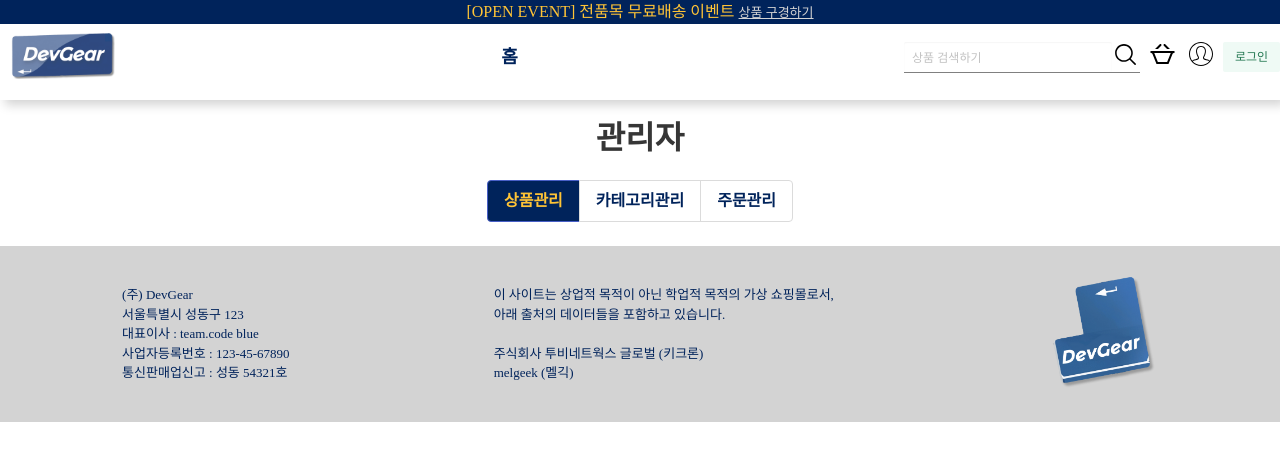
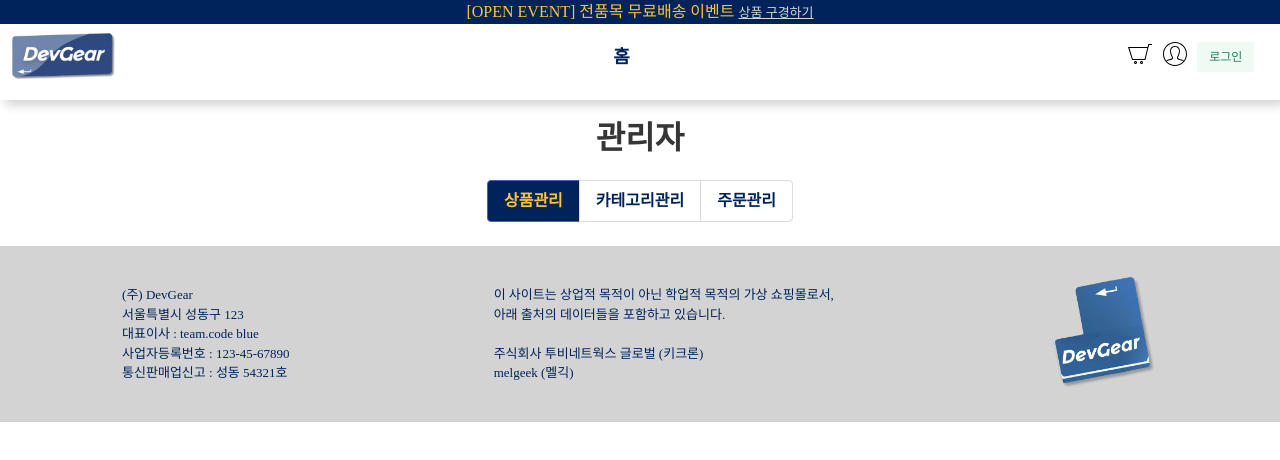
Before and after one commit to lms990108/ShoppingMall, a website: page views/admin/admin.html in a window 1280 px wide. Drawn offline with nearby package versions, Linux system fonts and the light colour scheme; no server answers; a web font is replaced by a local one.

Commit message:
Chore : 헤더의 검색 기능 삭제, 장바구니 아이콘 변경

```diff
--- a/views/common/common.css
+++ b/views/common/common.css
@@ -81,6 +81,7 @@ body {
 
 .header_bottom_right {
   display: flex;
+  padding-right: 2%;
 }
 
 .search {
--- a/views/common/common.js
+++ b/views/common/common.js
@@ -37,7 +37,7 @@ header.insertAdjacentHTML(
         </nav>
 
         <div class="header_bottom_right">
-            <div class="search">
+            <!-- <div class="search">
                 <input class="input is-small" type="text" placeholder="상품 검색하기">
                 <button class="button is-small is-white ">
                     <span class="icon is-small">
@@ -47,10 +47,9 @@ header.insertAdjacentHTML(
                     </span>
                 </button>
             </div>
+            -->
             <div>
-                <a href="/cart"><svg xmlns="http://www.w3.org/2000/svg" width="24" height="24" viewBox="0 0 24 24">
-                        <path d="M4.558 7l4.701-4.702c.199-.198.46-.298.721-.298.613 0 1.02.505 1.02 1.029 0 .25-.092.504-.299.711l-3.26 3.26h-2.883zm12.001 0h2.883l-4.701-4.702c-.199-.198-.46-.298-.721-.298-.613 0-1.02.505-1.02 1.029 0 .25.092.504.299.711l3.26 3.26zm3.703 4l-.016.041-3.598 8.959h-9.296l-3.597-8.961-.016-.039h16.523zm3.738-2h-24v2h.643c.534 0 1.021.304 1.256.784l4.101 10.216h12l4.102-10.214c.233-.481.722-.786 1.256-.786h.642v-2z" /></svg></a>
-                <a href="/mypage"><svg width="24" height="24" xmlns="http://www.w3.org/2000/svg" fill-rule="evenodd" clip-rule="evenodd">
+                <a href="/cart"><svg width="24" height="24" xmlns="http://www.w3.org/2000/svg" fill-rule="evenodd" clip-rule="evenodd"><path d="M13.5 21c-.276 0-.5-.224-.5-.5s.224-.5.5-.5.5.224.5.5-.224.5-.5.5m0-2c-.828 0-1.5.672-1.5 1.5s.672 1.5 1.5 1.5 1.5-.672 1.5-1.5-.672-1.5-1.5-1.5m-6 2c-.276 0-.5-.224-.5-.5s.224-.5.5-.5.5.224.5.5-.224.5-.5.5m0-2c-.828 0-1.5.672-1.5 1.5s.672 1.5 1.5 1.5 1.5-.672 1.5-1.5-.672-1.5-1.5-1.5m16.5-16h-2.964l-3.642 15h-13.321l-4.073-13.003h19.522l.728-2.997h3.75v1zm-22.581 2.997l3.393 11.003h11.794l2.674-11.003h-17.861z"/></svg><a href="/mypage"><svg width="24" height="24" xmlns="http://www.w3.org/2000/svg" fill-rule="evenodd" clip-rule="evenodd">
                         <path d="M12 0c6.623 0 12 5.377 12 12s-5.377 12-12 12-12-5.377-12-12 5.377-12 12-12zm8.127 19.41c-.282-.401-.772-.654-1.624-.85-3.848-.906-4.097-1.501-4.352-2.059-.259-.565-.19-1.23.205-1.977 1.726-3.257 2.09-6.024 1.027-7.79-.674-1.119-1.875-1.734-3.383-1.734-1.521 0-2.732.626-3.409 1.763-1.066 1.789-.693 4.544 1.049 7.757.402.742.476 1.406.22 1.974-.265.586-.611 1.19-4.365 2.066-.852.196-1.342.449-1.623.848 2.012 2.207 4.91 3.592 8.128 3.592s6.115-1.385 8.127-3.59zm.65-.782c1.395-1.844 2.223-4.14 2.223-6.628 0-6.071-4.929-11-11-11s-11 4.929-11 11c0 2.487.827 4.783 2.222 6.626.409-.452 1.049-.81 2.049-1.041 2.025-.462 3.376-.836 3.678-1.502.122-.272.061-.628-.188-1.087-1.917-3.535-2.282-6.641-1.03-8.745.853-1.431 2.408-2.251 4.269-2.251 1.845 0 3.391.808 4.24 2.218 1.251 2.079.896 5.195-1 8.774-.245.463-.304.821-.179 1.094.305.668 1.644 1.038 3.667 1.499 1 .23 1.64.59 2.049 1.043z" /></svg></a>
                 <a class="button is-success is-light is-small" href="/login">로그인</a>
 
```
